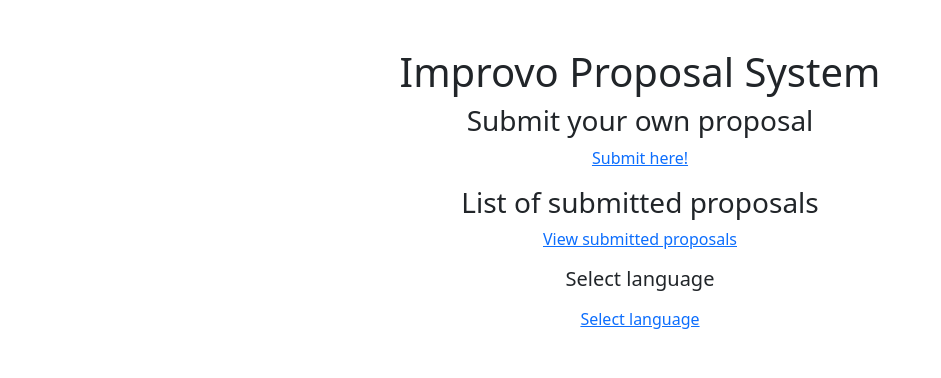
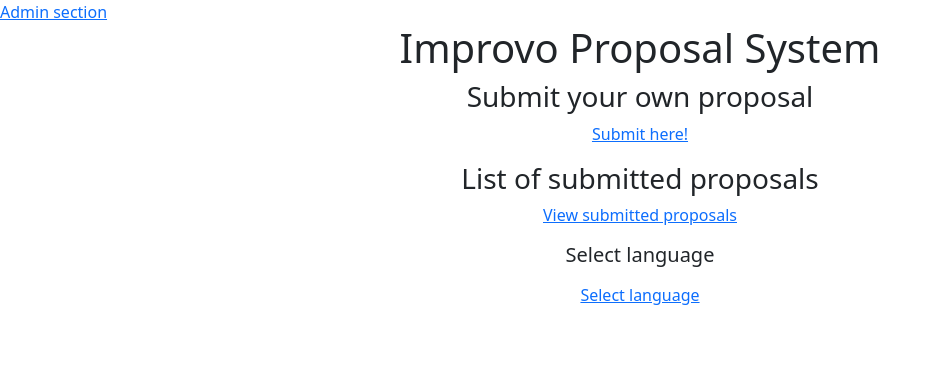
Before and after one commit to tf4482/improvo, a Django app: page / in a window 1280 px wide. Shown: the top 378 px of the page, without its empty margins (0-941 px from the left). Run offline with Django 5.2, Linux system fonts and the light colour scheme; some libraries are stand-ins or nearby versions.

Commit message:
feat: :sparkles: Added easy admin-section access through link in the upper left

```diff
--- a/proposals/templates/main.html
+++ b/proposals/templates/main.html
@@ -8,9 +8,18 @@
 
   <title>{% block title %} {% endblock %}</title>
 
-  <body class="container-fluid p-5 bg-grey text-grey text-center">
-    {% if not request.path == "/" %}
-    <p><a href="/">{% trans "Back to main page" %}</a></p>
-    {% endif %} {% block content %} {% endblock %}
+<body>
+  <div>
+    <a href="/admin">{% trans "Admin section" %}</a>
+  </div
+  <div class="container">
+    <div class="cp-5 bg-grey text-grey text-center">
+        {% if not request.path == "/" %}
+        <p>
+          <a href="/">{% trans "Back to main page" %}</a>
+        </p>
+        {% endif %} {% block content %} {% endblock %}
+      </div>
+    </div>
   </body>
 </html>
```
